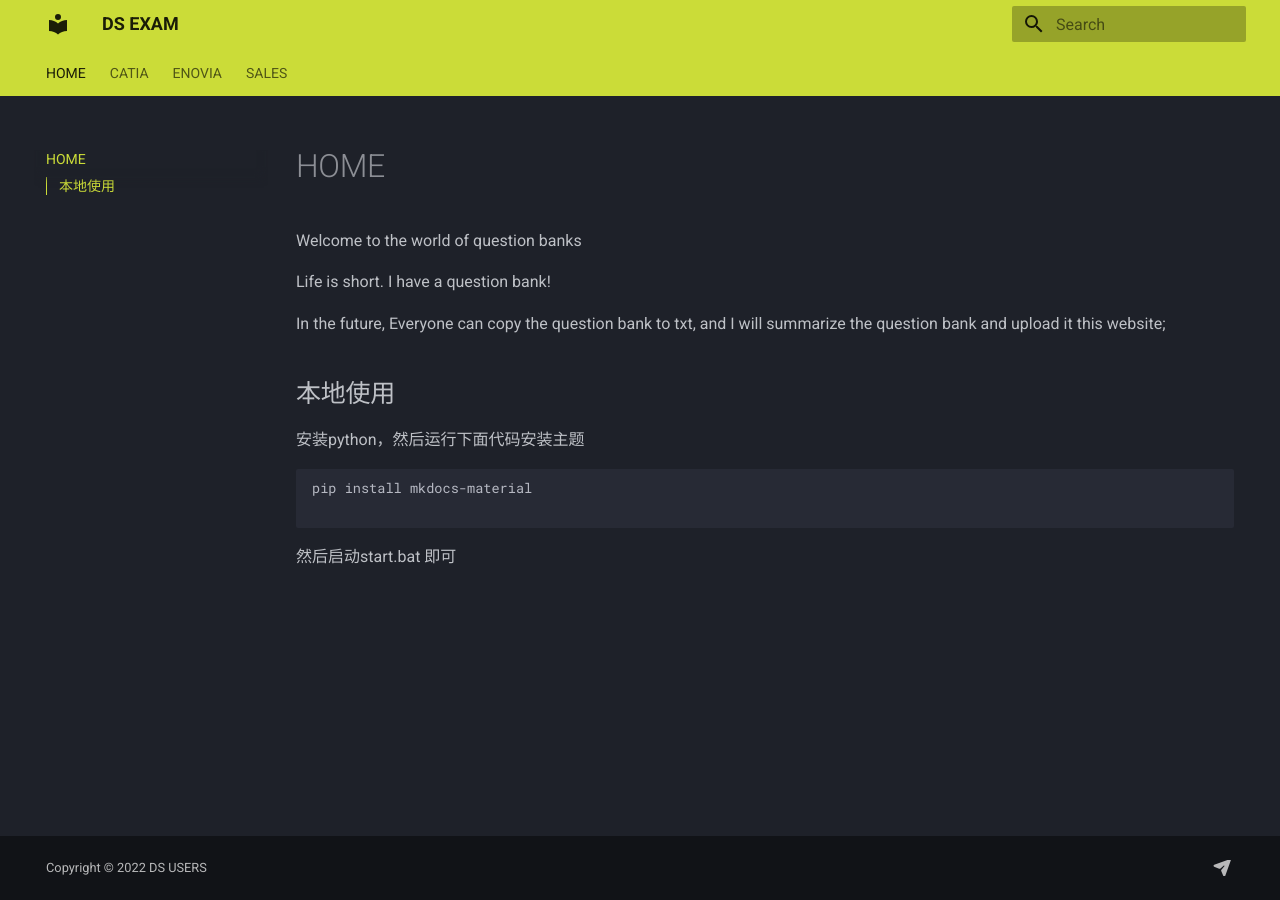
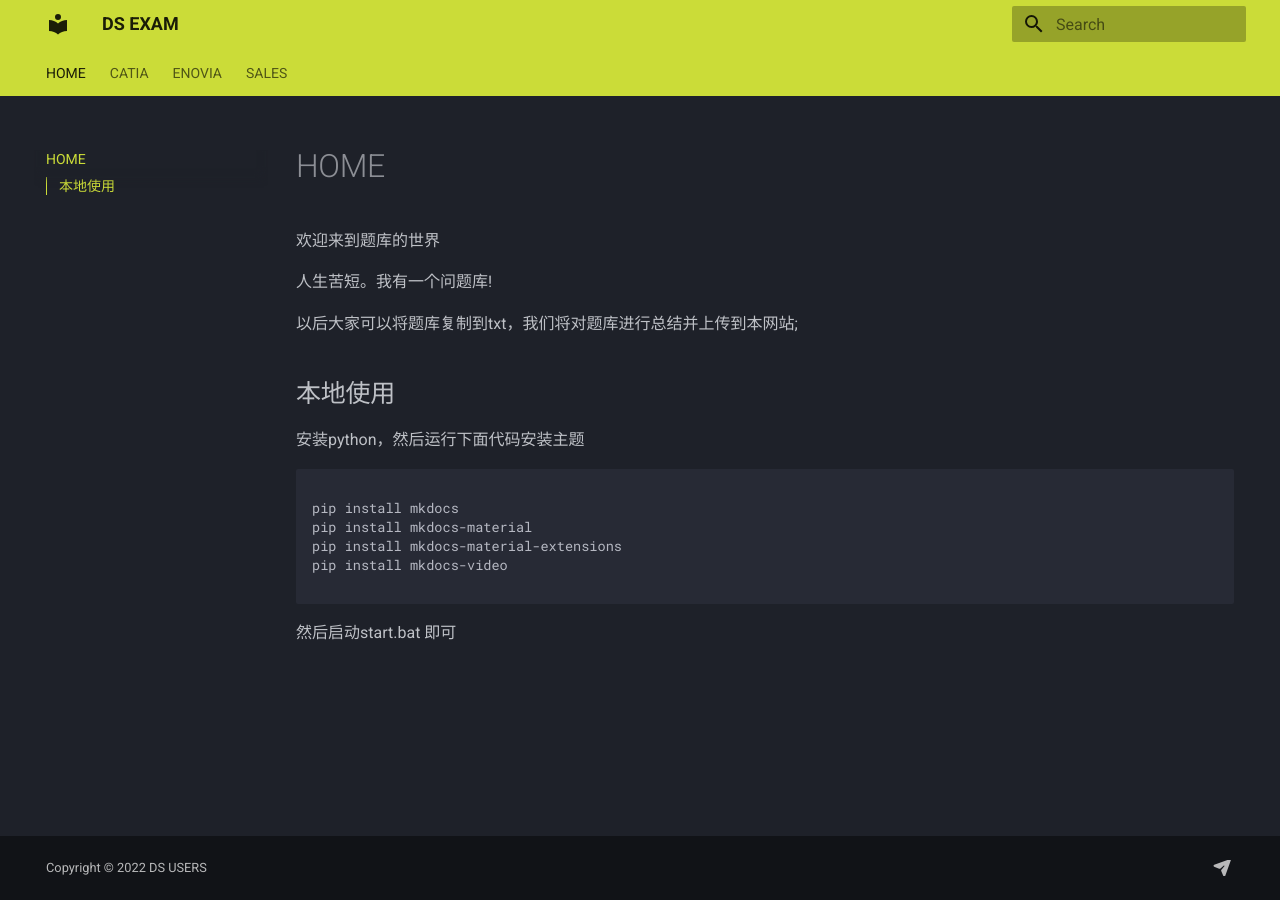
Before and after one commit to xuscode/DSE, an MkDocs documentation site: the page built from docs/index.md, in a window 1280 px wide. Built offline with MkDocs 1.6.1 and Material for MkDocs 9.7.7, drawn with Linux system fonts in a browser that asks for light colours; nearby versions of some CDN libraries.

Commit message:
20230506134234

````diff
--- a/docs/index.md
+++ b/docs/index.md
@@ -1,19 +1,21 @@
 # HOME
 
-Welcome to the world of question banks
+欢迎来到题库的世界
 
-Life is short. I have a question bank!
+人生苦短。我有一个问题库!
 
-In the future, Everyone can copy the question bank to txt, and I will summarize the question bank and upload it this website;
-
-
+以后大家可以将题库复制到txt，我们将对题库进行总结并上传到本网站;
 
 ## 本地使用
 
 安装python，然后运行下面代码安装主题
 
 ```bash
+
+pip install mkdocs
 pip install mkdocs-material
+pip install mkdocs-material-extensions
+pip install mkdocs-video
 
 ```
 然后启动start.bat 即可
````
